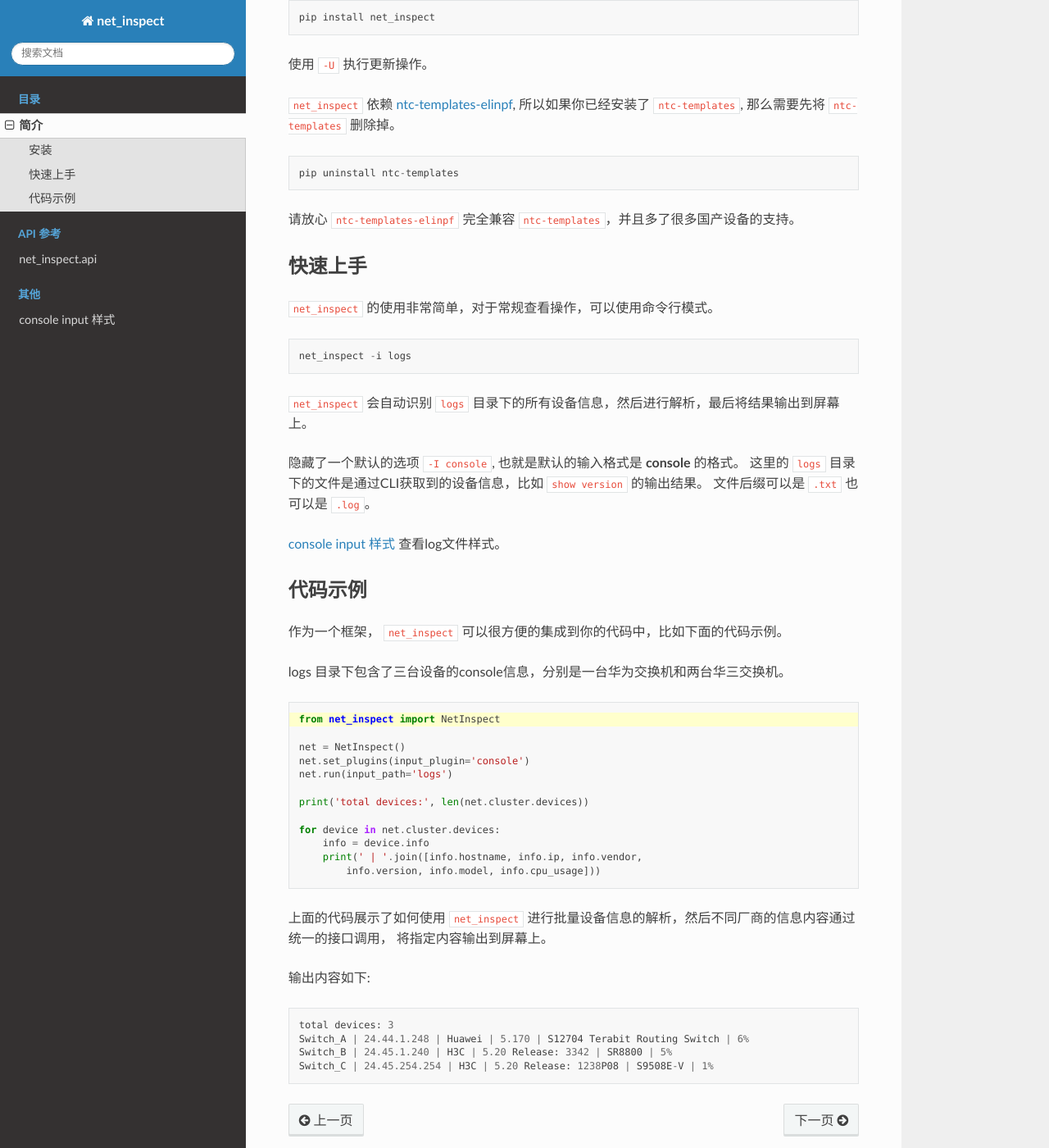
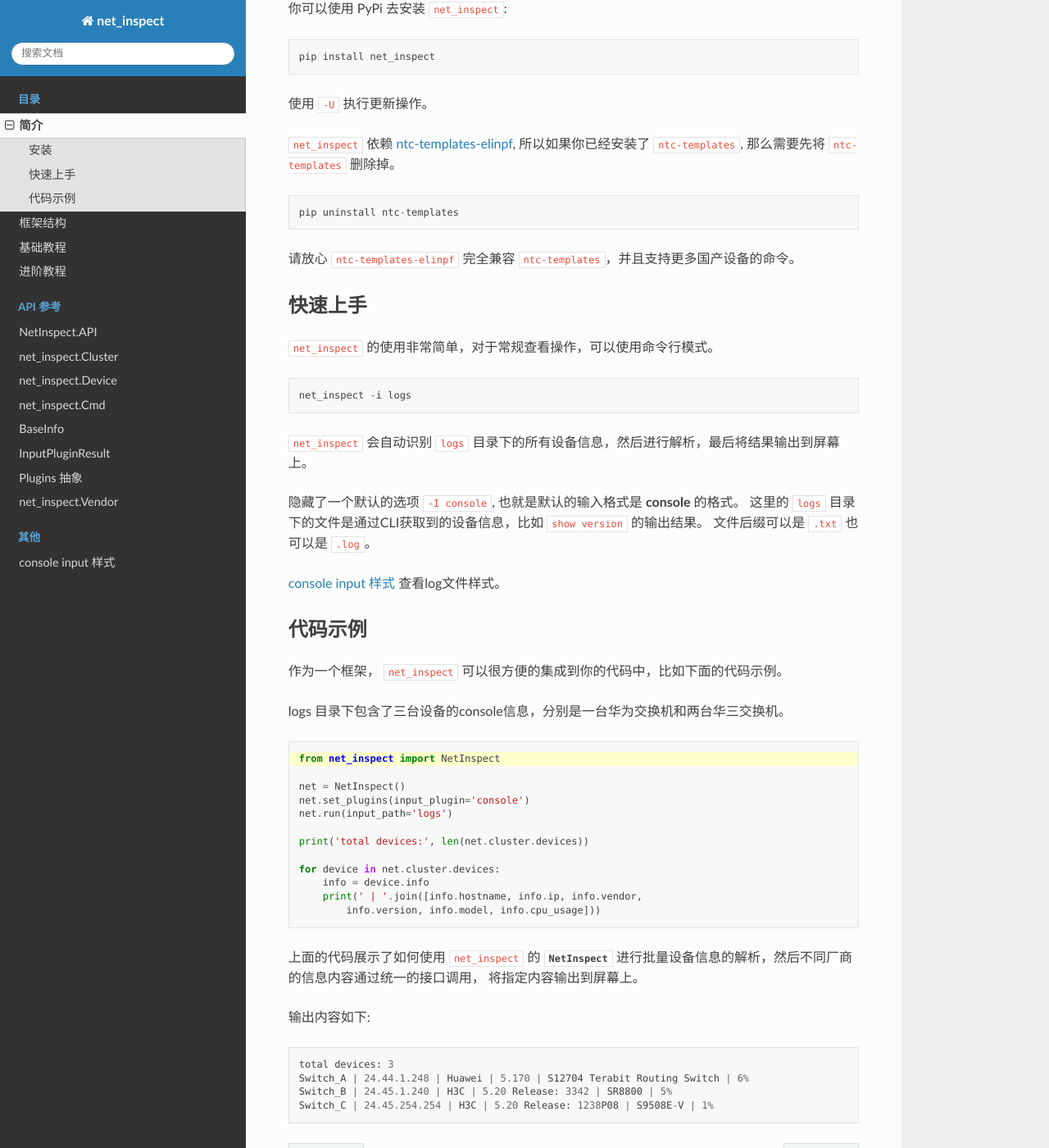
Before and after one commit to Elinpf/net_inspect, a Sphinx documentation site: the page built from docs/contents/introduction.rst, in a window 1280 px wide and 1400 px high, scrolled down 567 px. Shown: the whole window at 82% size. Built offline with Sphinx 7.4.7 and the Read the Docs theme 2.0.0, drawn with Linux system fonts in a browser that asks for light colours.

Commit message:
📃 docs: 更新docs

```diff
--- a/docs/conf.py
+++ b/docs/conf.py
@@ -5,7 +5,6 @@
 
 # -- Project information -----------------------------------------------------
 # https://www.sphinx-doc.org/en/master/usage/configuration.html#project-information
-import sphinx_rtd_theme
 
 project = 'net_inspect'
 copyright = '2022, Elinpf'
@@ -23,6 +22,8 @@
     'sphinx_copybutton',
 ]
 
+master_doc = 'index'
+
 templates_path = ['_templates']
 exclude_patterns = ['_build', 'Thumbs.db', '.DS_Store']
 
--- a/docs/contents/introduction.rst
+++ b/docs/contents/introduction.rst
@@ -33,7 +35,7 @@
 
     pip uninstall ntc-templates
 
-请放心 ``ntc-templates-elinpf`` 完全兼容 ``ntc-templates``，并且多了很多国产设备的支持。
+请放心 ``ntc-templates-elinpf`` 完全兼容 ``ntc-templates``，并且支持更多国产设备的命令。
 
 
 快速上手
@@ -78,7 +80,7 @@
             info.version, info.model, info.cpu_usage]))
 
 
-上面的代码展示了如何使用 ``net_inspect`` 进行批量设备信息的解析，然后不同厂商的信息内容通过统一的接口调用，
+上面的代码展示了如何使用 ``net_inspect`` 的 :obj:`~net_inspect.NetInspect` 进行批量设备信息的解析，然后不同厂商的信息内容通过统一的接口调用，
 将指定内容输出到屏幕上。
 
 输出内容如下::
--- a/docs/reference/api.rst
+++ b/docs/reference/api.rst
@@ -1,6 +1,6 @@
-net_inspect.api
-----------------
+NetInspect.API
+===============
 
-.. automodule:: net_inspect.api
+.. autoclass:: net_inspect.NetInspect
     :members:
     :undoc-members:
--- /dev/null
+++ b/docs/reference/cluster.rst
@@ -0,0 +1,6 @@
+net_inspect.Cluster
+===================
+
+.. autoclass:: net_inspect.domain.Cluster
+    :members:
+    :undoc-members:
--- /dev/null
+++ b/docs/reference/cmd.rst
@@ -0,0 +1,6 @@
+net_inspect.Cmd
+================
+
+.. autoclass:: net_inspect.Cmd
+    :members:
+    :undoc-members:
--- /dev/null
+++ b/docs/reference/device.rst
@@ -0,0 +1,6 @@
+net_inspect.Device
+===================
+
+.. autoclass:: net_inspect.Device
+    :members:
+    :undoc-members:
--- /dev/null
+++ b/docs/reference/input_plugin_result.rst
@@ -0,0 +1,7 @@
+InputPluginResult
+==================
+
+
+.. autoclass:: net_inspect.InputPluginResult
+    :members:
+    :undoc-members:
--- /dev/null
+++ b/docs/reference/plugins.rst
@@ -0,0 +1,13 @@
+Plugins 抽象
+=============
+
+
+.. autoclass:: net_inspect.domain.InputPluginAbstract
+    :members:
+    :undoc-members:
+    :show-inheritance:
+
+.. autoclass:: net_inspect.domain.OutputPluginAbstract
+    :members:
+    :undoc-members:
+    :show-inheritance:
--- /dev/null
+++ b/docs/reference/vendor.rst
@@ -0,0 +1,7 @@
+net_inspect.Vendor
+===================
+
+.. automodule:: net_inspect.vendor
+    :members:
+    :undoc-members:
+    :show-inheritance:
```
Also changed, not shown: other parts of docs/contents/introduction.rst (+2 -0 lines), docs/contents/advance.rst (added, +45 -0 lines), docs/contents/base.rst (added, +103 -0 lines), docs/contents/framework.rst (added, +53 -0 lines), docs/index.rst (+10 -0 lines), docs/reference/base_info.rst (added, +14 -0 lines), 4 other files.
